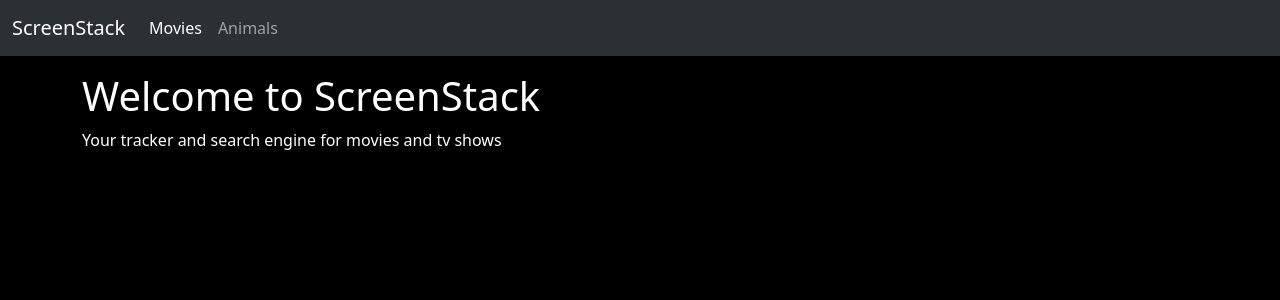
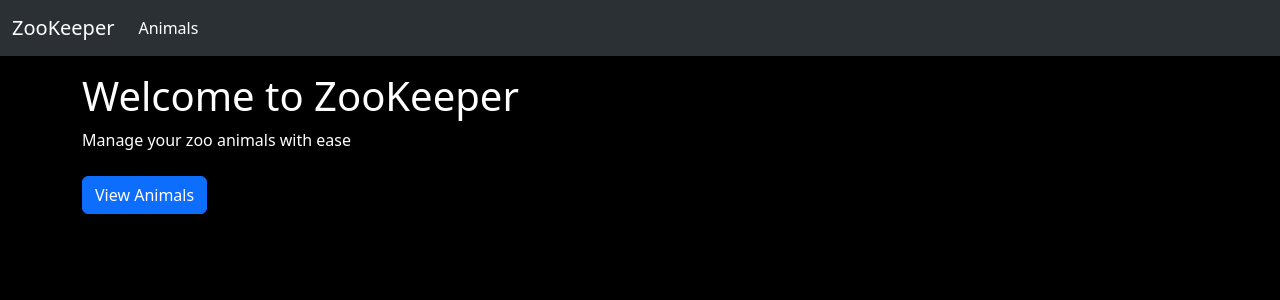
Before and after one commit to nikola-mitrovic/prototyping-nikola, a SvelteKit app in the folder my-app/: page / in a window 1280 px wide. Shown: the top 300 px of the page. Built offline with nearby package versions, Linux system fonts and the light colour scheme.

Commit message:
change texts from movie to zoo

```diff
--- a/my-app/src/app.html
+++ b/my-app/src/app.html
@@ -6,7 +6,7 @@
 	<link rel="icon" href="%sveltekit.assets%/favicon.png" />
 	<meta name="viewport" content="width=device-width, initial-scale=1" />
 	%sveltekit.head%
-	<title>ScreenStack</title>
+	<title>ZooKeeper</title>
 	<link href="https://cdn.jsdelivr.net/npm/bootstrap@5.3.2/dist/css/bootstrap.min.css" rel="stylesheet"
 		integrity="sha384-T3c6CoIi6uLrA9TneNEoa7RxnatzjcDSCmG1MXxSR1GAsXEV/Dwwykc2MPK8M2HN" crossorigin="anonymous">
 	<script src="https://cdn.jsdelivr.net/npm/bootstrap@5.3.2/dist/js/bootstrap.bundle.min.js"
--- a/my-app/src/routes/+layout.svelte
+++ b/my-app/src/routes/+layout.svelte
@@ -8,7 +8,7 @@
   data-bs-theme="dark"
 >
   <div class="container-fluid">
-    <a class="navbar-brand" href="/">ScreenStack</a>
+    <a class="navbar-brand" href="/">ZooKeeper</a>
     <button
       class="navbar-toggler"
       type="button"
@@ -23,12 +23,7 @@
     <div class="collapse navbar-collapse" id="navbarNav">
       <ul class="navbar-nav">
         <li class="nav-item">
-          <a class="nav-link active" aria-current="page" href="/movies"
-            >Movies</a
-          >
-        </li>
-        <li class="nav-item">
-          <a class="nav-link" href="/animals">Animals</a>
+          <a class="nav-link active" aria-current="page" href="/animals">Animals</a>
         </li>
       </ul>
     </div>
--- a/my-app/src/routes/+page.svelte
+++ b/my-app/src/routes/+page.svelte
@@ -1,2 +1,6 @@
-<h1>Welcome to ScreenStack</h1>
-<p>Your tracker and search engine for movies and tv shows</p>
+<h1>Welcome to ZooKeeper</h1>
+<p>Manage your zoo animals with ease</p>
+
+<div class="mt-4">
+    <a href="/animals" class="btn btn-primary">View Animals</a>
+</div>
```
